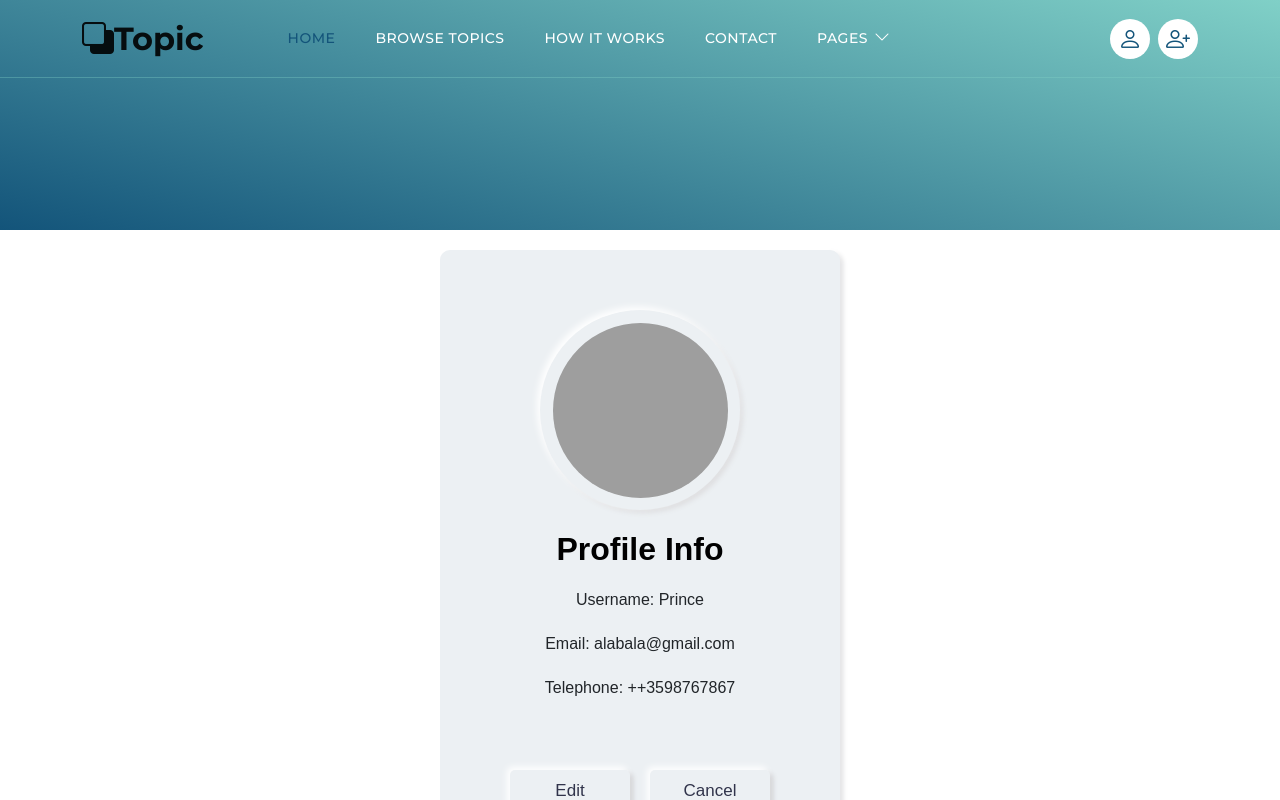
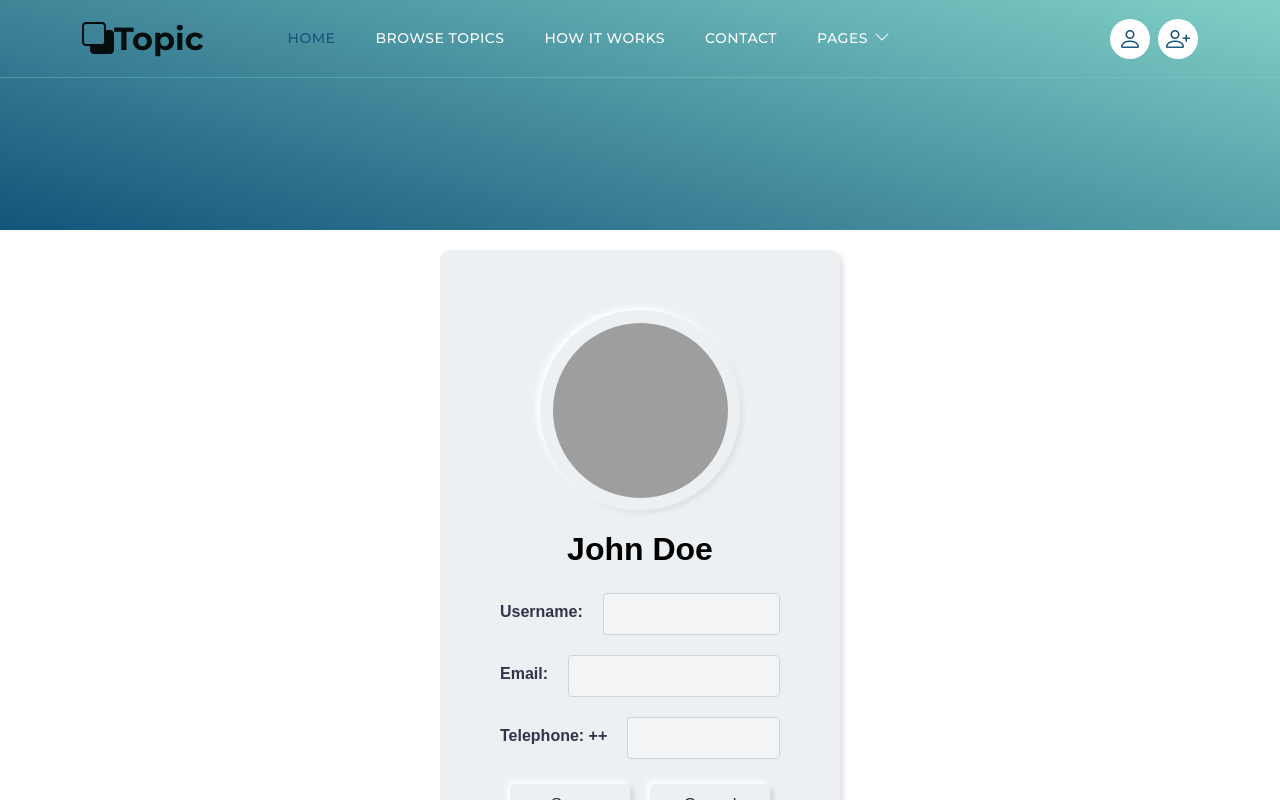
Before and after one commit to Djani-Antova/My_ANgular_Project, an Angular app in the folder topic-forum/: page /profile in a window 1280 px wide. Both pictures are taken after a click on the button "Edit". Shown: the top 800 px of the page. Built offline with nearby package versions, Linux system fonts and the light colour scheme; grey boxes are pictures that could not be loaded.

Commit message:
Update profile component

```diff
--- a/topic-forum/src/app/features/user/profile/profile.component.css
+++ b/topic-forum/src/app/features/user/profile/profile.component.css
@@ -303,3 +303,18 @@ body{
   background: #ffffff; /* Whiter background when focused */
   box-shadow: 0 0 0 0.2rem rgba(0,123,255,.25);
 }
+
+
+  /* errors  */
+
+  p.error {
+    border-radius: 0.3em;
+    color: red;
+    font-size: 16px;
+    text-align: center;
+    margin-bottom: 20px;
+    }
+
+    .input-error {
+    border-left-color: red;
+    }
--- a/topic-forum/src/app/features/user/profile/profile.component.html
+++ b/topic-forum/src/app/features/user/profile/profile.component.html
@@ -1,46 +1,111 @@
 <!-- READ MODE -->
-
+<ng-container *ngIf="!isEditableMode">
   <div class="wrapper">
     <div class="img-area">
       <div class="inner-area">
-            <img src="https://image.shutterstock.com/image-vector/anonymous-vector-icon-incognito-sign-260nw-1850222983.jpg" alt="">
+        <img
+          src="https://image.shutterstock.com/image-vector/anonymous-vector-icon-incognito-sign-260nw-1850222983.jpg"
+          alt=""
+        />
       </div>
     </div>
 
     <div class="name" class="read">
-            <h3>Profile Info</h3>
+      <h3>{{ profileDetails.username }}</h3>
     </div>
-        <div class="about" class="read">Username: Prince</div>
-        <div class="about" class="read">Email: alabala&#64;gmail.com</div>
-        <div class="about" class="read">Telephone: ++3598767867</div>
+    <div class="about" class="read">
+      Username: {{ profileDetails.username }}
+    </div>
+    <div class="about" class="read">Email: {{ profileDetails.email }}</div>
+    <div class="about" class="read">
+      Telephone: ++{{ profileDetails.phoneNumber }}
+    </div>
     <div class="social-icons"></div>
     <div class="buttons">
-          <button>Edit</button>
+      <button (click)="onToggle()">Edit</button>
+      <button id="canceled" (click)="onCancelHandler()">Back</button>
+    </div>
+  </div>
+</ng-container>
 
-          <button>Cancel</button>
+<!-- EDIT MODE -->
+
+<ng-container *ngIf="isEditableMode">
+  <div class="wrapper">
+    <div class="img-area">
+      <div class="inner-area">
+        <img
+          src="https://image.shutterstock.com/image-vector/anonymous-vector-icon-incognito-sign-260nw-1850222983.jpg"
+          alt=""
+        />
       </div>
     </div>
 
-      <!-- EDIT MODE -->
-      <div>
-        <div class="wrapper">
-            <div class="img-area">
-              <div class="inner-area">
-                <img src="https://image.shutterstock.com/image-vector/anonymous-vector-icon-incognito-sign-260nw-1850222983.jpg" alt="">
+    <div class="name" class="read">
+      <h3>{{ profileDetails.username }}</h3>
     </div>
+
+    <!-- Editable fields start here -->
+
+    <form [formGroup]="form" (ngSubmit)="onSaveHandler()">
+      <div class="about editable">
+        <label>Username:</label>
+        <input
+        type="text"
+        name="username"
+        id="username"
+        [value]="profileDetails.username"
+        formControlName="username"
+        />
       </div>
-            <div class="icon arrow"></div>
-            <div class="icon dots"></div>
-            <!-- Editable fields start here -->
-            <div>
-                <div class="about editable"><label>Username:</label><input type="text" value="Prince" /></div>
-                <div class="about editable"><label>Email:</label><input type="email" value="alabala@gmail.com" /></div>
-                <div class="about editable"><label>Telephone:</label><input type="tel" value="+3598767867" /></div>
+      <ng-container *ngIf="form.get('username')?.touched">
+        <p class="error" *ngIf="form.get('username')?.errors?.['required']">
+          Username is required!
+        </p>
+        <p class="error" *ngIf="form.get('username')?.errors?.['minlength']">
+          Username must have at least 5 characters!
+        </p>
+      </ng-container>
+
+      <div class="about editable">
+        <label>Email:</label>
+        <input
+        type="email"
+        name="email"
+        id="email"
+        [value]="profileDetails.email"
+        formControlName="email"
+        />
+      </div>
+        <!-- email validations -->
+        <ng-container *ngIf="form.get('email')?.touched">
+          <p class="error" *ngIf="form.get('email')?.errors?.['required']">
+            Email is required!
+          </p>
+          <p
+            class="error"
+            *ngIf="form.get('email')?.errors?.['emailValidator']"
+          >
+            Email is not valid!
+          </p>
+        </ng-container>
+      <div class="about editable">
+        <label>Telephone: ++</label>
+        <input
+        type="text"
+        name="phoneNumber"
+        id="phoneNumber"
+        [value]="profileDetails.phoneNumber"
+        formControlName="phoneNumber"
+        />
       </div>
 
       <!-- Editable fields end here -->
+
       <div class="buttons">
         <button>Save</button>
-              <button>Cancel</button>
+        <button (click)="onCancel($event)">Cancel</button>
       </div>
+    </form>
   </div>
+</ng-container>
--- a/topic-forum/src/app/features/user/profile/profile.component.ts
+++ b/topic-forum/src/app/features/user/profile/profile.component.ts
@@ -1,4 +1,9 @@
 import { Component } from '@angular/core';
+import { FormBuilder, Validators } from '@angular/forms';
+import { ProfileDetails } from 'src/app/types/user';
+import { emailValidator } from '../validators/email.validator';
+import { DOMAINS_FOR_EMAIL } from '../constants';
+import { Router } from '@angular/router'; // Import Router
 
 @Component({
   selector: 'app-profile',
@@ -6,5 +11,43 @@ import { Component } from '@angular/core';
   styleUrls: ['./profile.component.css']
 })
 export class ProfileComponent {
+  isEditableMode: boolean = false;
 
+  profileDetails: ProfileDetails = {
+    username: 'John Doe',
+    email: 'johndoe@gmail.com',
+    phoneNumber: '1234567890'
+  };
+
+  form = this.fb.group({
+    username: ['', [Validators.required, Validators.minLength(5)]],
+    email: ['', [Validators.required, emailValidator(DOMAINS_FOR_EMAIL)]],
+    phoneNumber: ['',]
+  })
+
+  constructor(private fb:FormBuilder, private router: Router) {}
+
+  onToggle():void {
+    this.isEditableMode = !this.isEditableMode
+  }
+
+  onSaveHandler():void {
+    console.log(this.form.value);
+    if(this.form.invalid) {
+      return
+    }
+
+    this.profileDetails = this.form.value as ProfileDetails;
+    this.onToggle();
+  }
+
+  onCancel(e: Event) {
+    e.preventDefault();
+    this.onToggle();
+  }
+
+    // Navigate to /home when cancel is clicked
+    onCancelHandler(): void {
+      this.router.navigate(['/home']);
+    }
 }
--- a/topic-forum/src/app/types/user.ts
+++ b/topic-forum/src/app/types/user.ts
@@ -13,3 +13,9 @@ export interface UserForAuth {
     password: string;
     id: string;
   }
+
+  export interface ProfileDetails {
+    username: string;
+    email: string;
+    phoneNumber: string
+  }
```
Lines whose indentation alone changed are shown as unchanged.
